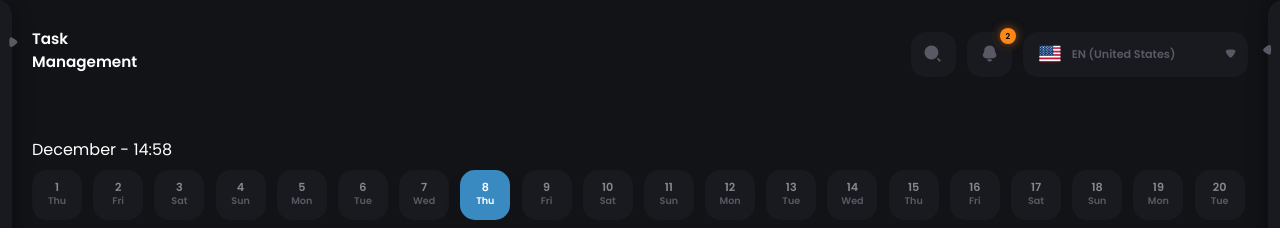
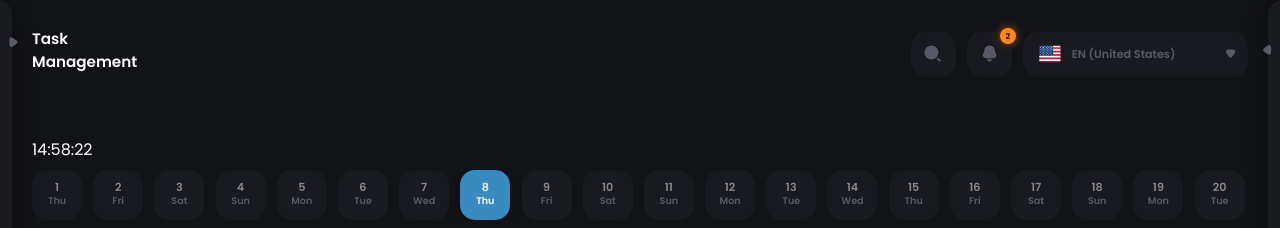
Before and after one commit to Rijad99/task_management, a React (Create React App) app: page /tasks/all in a window 1280 px wide. Shown: the top 228 px of the page. Built offline with nearby package versions, Linux system fonts and the light colour scheme.

Commit message:
setTime change functionality

```diff
--- a/src/components/main/SubHeader.js
+++ b/src/components/main/SubHeader.js
@@ -1,5 +1,5 @@
 //React
-import React from "react"
+import React, { useEffect, useState } from "react"
 import { useRef } from "react"
 
 //Custom CSS
@@ -7,7 +7,7 @@ import stylesHelpers from "../../css/Helpers.module.css"
 import "../../css/components/SubHeader/SubHeader.css"
 
 //Functions
-import { daysInCurrentMonth, getNameOfDay, setMonthAndTime } from "../../functions/date"
+import { daysInCurrentMonth, getNameOfDay } from "../../functions/date"
 
 //Custom Components
 import { Container, Span } from "../small/Elements"
@@ -100,11 +100,22 @@ const Day = (props) => {
 
 
 
-const MonthAndTime = ({ data }) => {
+const MonthAndTime = () => {
+    const [time, setTime] = useState(new Date())
+
+    useEffect(() => {
+        const timerId = setInterval(() => tick(), 1000)
+
+        return () => clearInterval(timerId)
+    })
+
+    const tick = () => {
+        setTime(new Date())
+    }
 
     return (
         <>
-            <Span text={data} className="month-time"></Span>
+            <Span text={time.toString().split(" ")[4]} className="month-time"></Span>
         </>
     )
 }
@@ -119,7 +130,7 @@ const DaysList = () => {
     return (
         <>
             <Container className="grid-days">
-                <MonthAndTime data={setMonthAndTime()} />
+                <MonthAndTime />
                 <div
                     className="day-items"
                     ref={sliderContainer}
--- a/src/functions/date.js
+++ b/src/functions/date.js
@@ -29,20 +29,6 @@ export const setDate = () => {
     date = `${day} ${month}, ${nameOfDay}`
 
     return date
-}
-
-export const setMonthAndTime = () => {
-    const date = new Date()
-    const currentMonth = date.getMonth()
-    let hours = date.getHours()
-    let minutes = date.getMinutes()
-
-    hours = hours < 10 ? `0${hours}` : `${hours}`
-    minutes = minutes < 10 ? `0${minutes}` : `${minutes}`
-
-    const monthAndTime = `${months[currentMonth]} - ${hours}:${minutes}`
-
-    return monthAndTime
 }
 
 export const daysInCurrentMonth = () => {
```
